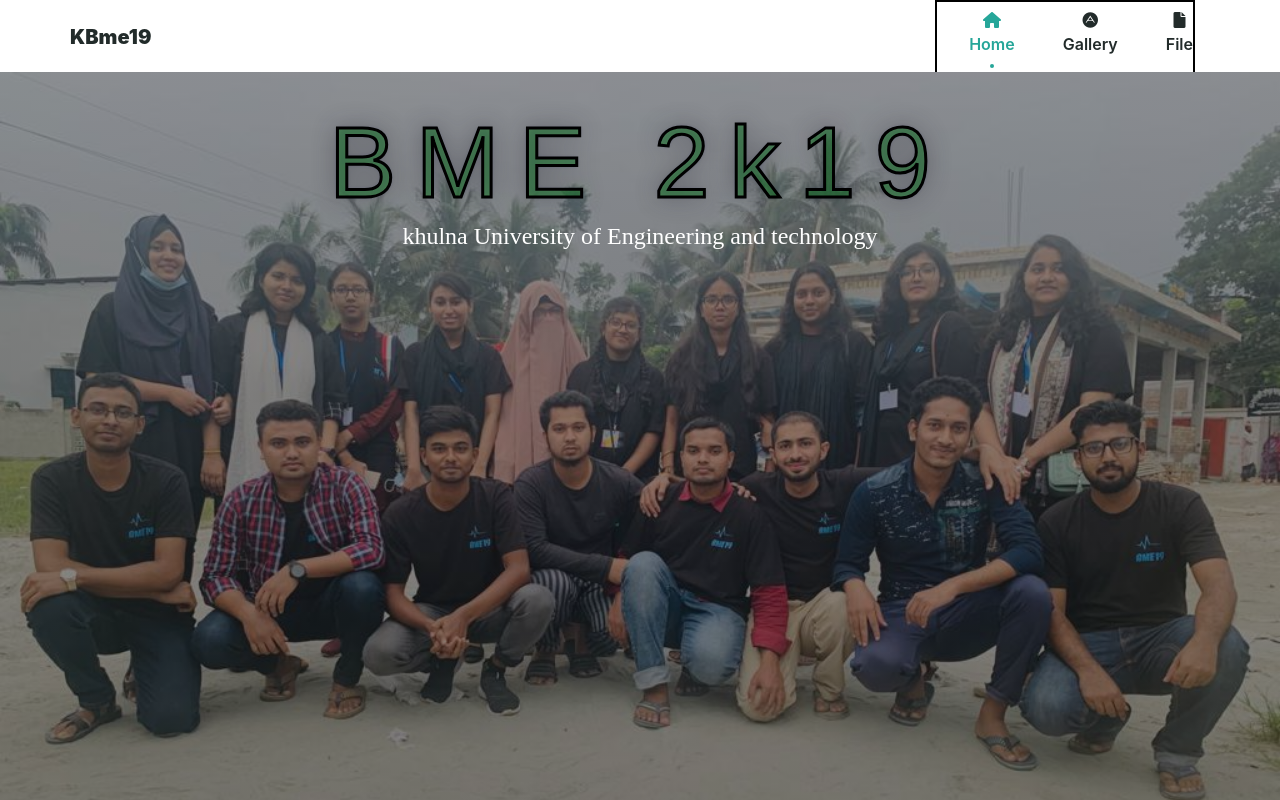
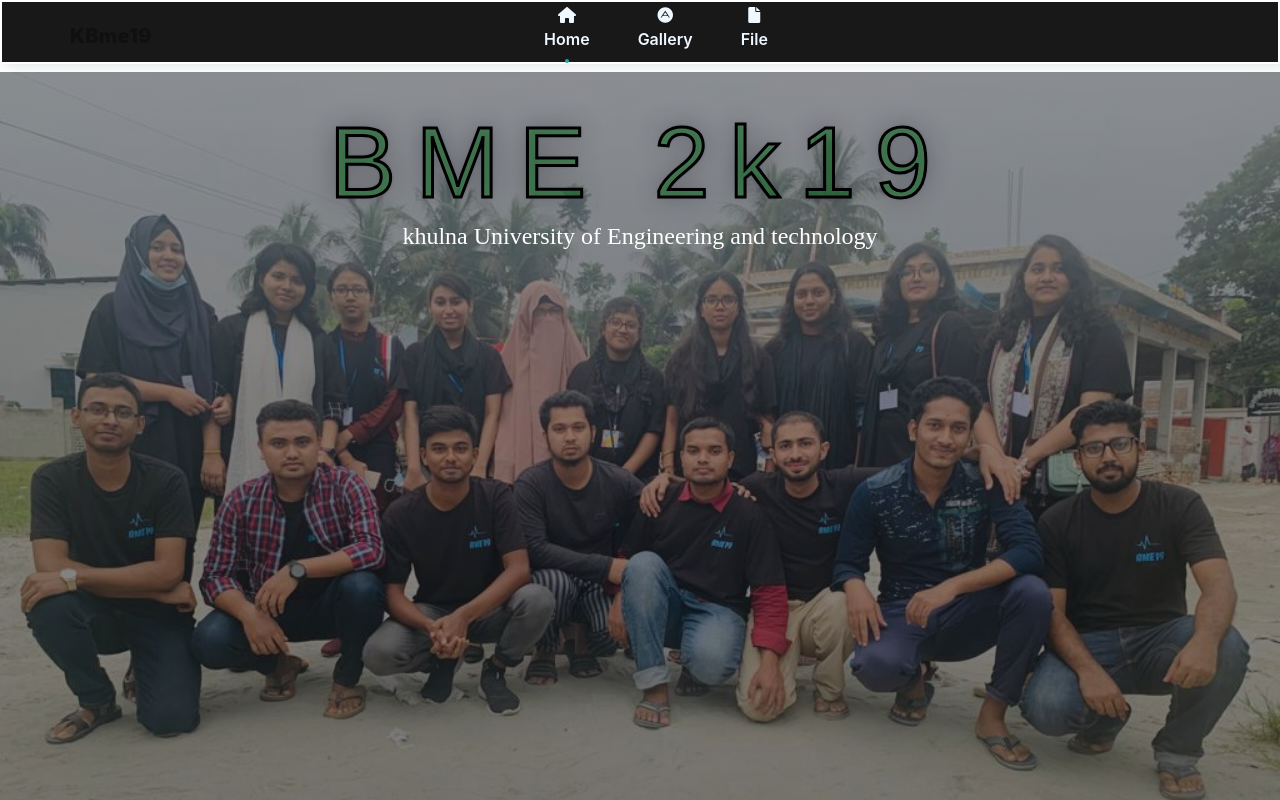
Before and after one commit to kuetbme19/intro.github.io, a plain HTML site: page main.html in a window 1280 px wide. Shown: the top 800 px of the page. Drawn offline with nearby package versions, Linux system fonts and the light colour scheme.

Commit message:
version 1.0.3

```diff
--- a/main.css
+++ b/main.css
@@ -413,6 +413,7 @@ background: linear-gradient(to left, #fdfdff9a, #b9f1c377); /* W3C, IE 10+/ Edge
     max-width: 968px;
     margin-left: 1rem;
     margin-right: 1rem;
+
   }
 
   /*=============== HEADER ===============*/
@@ -449,14 +450,32 @@ background: linear-gradient(to left, #fdfdff9a, #b9f1c377); /* W3C, IE 10+/ Edge
       position: fixed;
       bottom: 0;
       left: 0;
-      background-color: rgb(255, 255, 255);
-      box-shadow: 0 -1px 12px hsla(var(--hue), var(--sat), 15%, 0.15);
+      background-color: rgb(0, 0, 0);
+      box-shadow:5px 1px 12px hsla(var(--hue), var(--sat), 15%, 0.15);
       width: 100%;
       height: 4rem;
       padding: 0 1rem;
       display: grid;
       align-content: center;
-      border-radius: 1.25rem 1.25rem 0 0;
+      color:white;
+      transition: .4s;
+      z-index: 1;
+
+    }
+  }
+  @media screen and (min-width: 767px) {
+    .nav__menu {
+      position: fixed;
+    top: 0;
+      left: 0;
+      background-color: rgba(17, 16, 16, 0.966);
+      box-shadow:5px 1px 12px hsla(var(--hue), var(--sat), 15%, 0.15);
+      width: 100%;
+      height: 4rem;
+      padding: 0 1rem;
+      display: grid;
+      align-content: center;
+      color:white;
       transition: .4s;
       z-index: 1;
 
--- a/main.html
+++ b/main.html
@@ -26,26 +26,26 @@
   <nav class="nav container">
     <a href="#" class="nav__logo" style="font-size: 20px;"><b>KBme19</b></a>
 
-    <div class="nav__menu" id="nav-menu" style="border:2px solid black;">
-        <ul class="nav__list" style="margin-top: 10px;">
+    <div class="nav__menu" id="nav-menu" style="border:2px solid rgb(255, 255, 255);">
+        <ul  class="nav__list" style="margin-top: 10px;color:aliceblue;">
             <li class="nav__item">
                 <a href="main.html" class="nav__link active-link">
-                  <i class="fa-solid fa-house" ></i>
-                    <span class="nav__name" " >Home</span>
+                  <i class="fa-solid fa-house" style="color:aliceblue;"  ></i>
+                    <span class="nav__name" style="color:aliceblue;" >Home</span>
                 </a>
             </li>
 
             <li class="nav__item" >
                 <a href="Gallery.html" class="nav__link">
-                  <i " class="fa-brands fa-adn" ></i>
-                    <span class="nav__name" > Gallery</span>
+                  <i " class="fa-brands fa-adn"  style="color:aliceblue;"  ></i>
+                    <span class="nav__name"  style="color:aliceblue;" > Gallery</span>
                 </a>
             </li>
 
             <li class="nav__item" >
                 <a href="file.html" class="nav__link">
-                  <i class="fa-solid fa-file" ></i>
-                    <span class="nav__name" >File</span>
+                  <i class="fa-solid fa-file"  style="color:aliceblue;" ></i>
+                    <span class="nav__name"  style="color:aliceblue;" >File</span>
 
                 </a>
             </li>
```
Also changed, not shown: Gallery.html (+8 -8 lines), file.html (+6 -6 lines).
